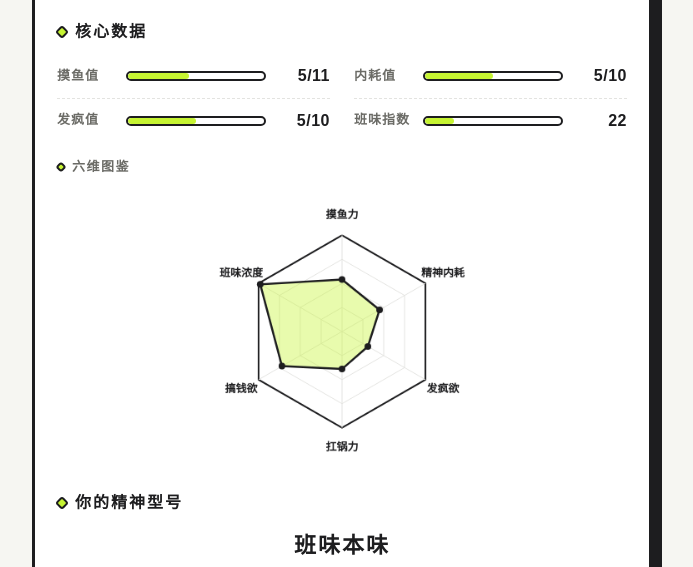
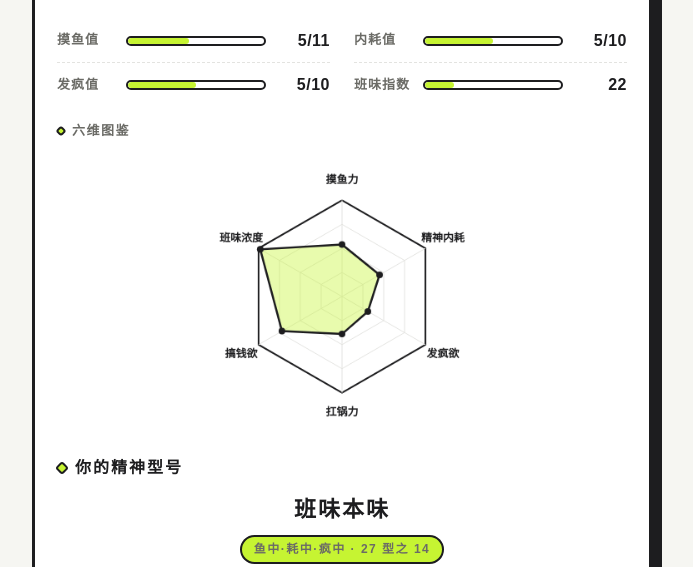
Before and after one commit to liuyan15122280466/banwei-detector, a plain HTML site: page result.html in a window 1280 px wide. Shown: the part 223-790 px from the top of the page, without its empty margins (298-991 px from the left). Drawn offline with nearby package versions, Linux system fonts and the light colour scheme.

Commit message:
报告页去掉「核心数据」标题，数据网格直接衔接

```diff
--- a/result.html
+++ b/result.html
@@ -5,7 +5,7 @@
 <meta name="viewport" content="width=device-width, initial-scale=1.0, viewport-fit=cover">
 <title>班味浓度报告 · 班味检测仪</title>
 <link rel="preconnect" href="https://cdn.jsdelivr.net">
-<link rel="stylesheet" href="style.css?v=19">
+<link rel="stylesheet" href="style.css?v=20">
 </head>
 <body class="page-result">
 
@@ -26,7 +26,6 @@
   </section>
 
   <section class="r-section" aria-label="核心数据">
-    <h2 class="r-block-title"><i class="title-tick"></i>核心数据</h2>
     <div class="r-grid">
       <div class="stat-row">
         <span class="stat-name">摸鱼值</span>
--- a/style.css
+++ b/style.css
@@ -712,7 +712,7 @@ a { color: inherit; text-decoration: none; }
 
 /* 核心数据仪表（去底，2×2 网格，透明轨道） */
 .r-grid {
-  margin-top: 10px;
+  margin-top: 0;
   display: grid;
   grid-template-columns: 1fr 1fr;
   column-gap: 24px;
```
